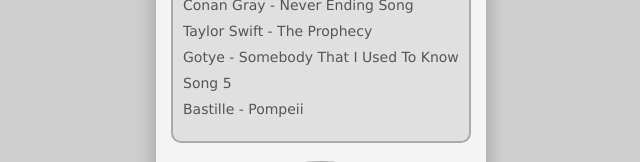
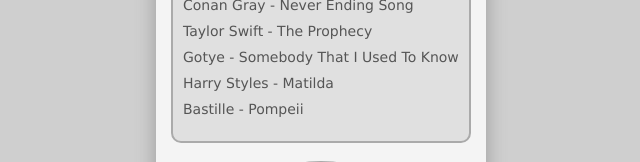
Before and after one commit to shawmn03/music-player, a plain HTML site: page index.html in a window 1280 px wide. Both pictures are taken after a click on the element "MENU". Shown: the part 239-401 px from the top of the page, 319-959 px from the left. Drawn offline with Linux system fonts and the light colour scheme.

Commit message:
Update index.html

```diff
--- a/index.html
+++ b/index.html
@@ -16,7 +16,7 @@
           <li>Conan Gray - Never Ending Song</li>
           <li>Taylor Swift - The Prophecy</li>
           <li>Gotye - Somebody That I Used To Know</li>
-          <li>Song 5</li>
+          <li>Harry Styles - Matilda</li>
           <li>Bastille - Pompeii</li>
         </ul>
       </div>
```
